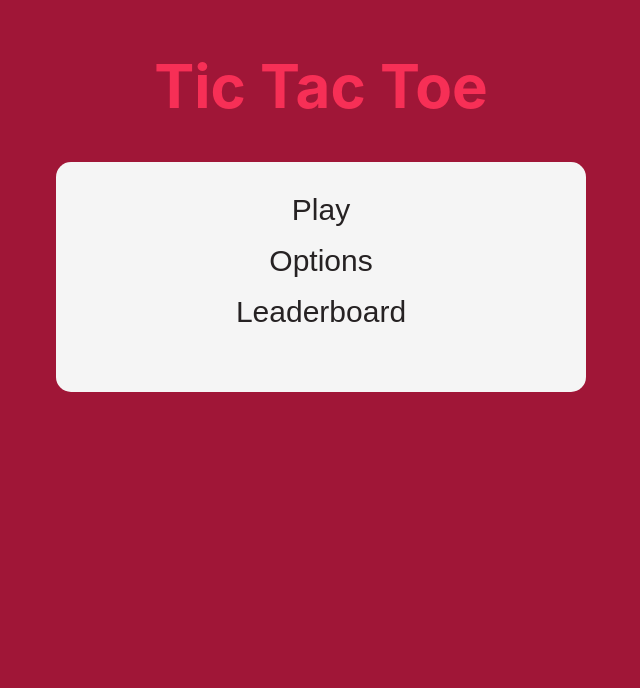
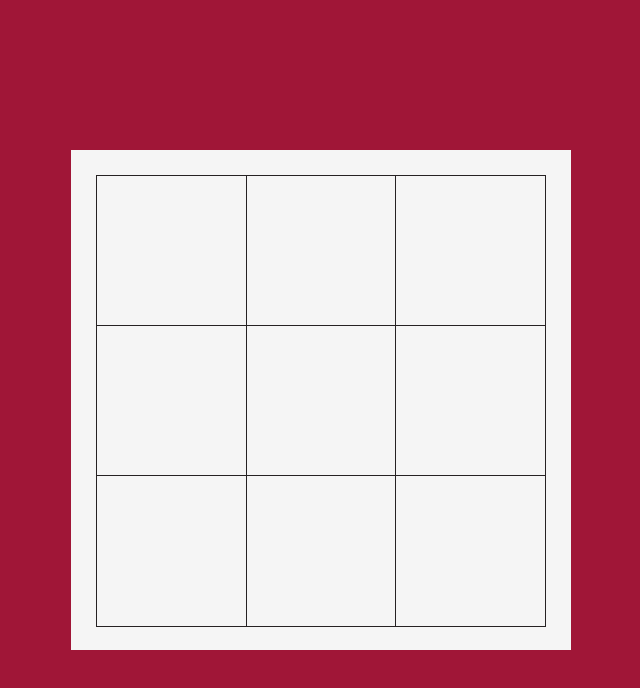
Before and after one commit to Martinica-Andrei/tic-tac-toe, a React (Create React App) app: page / in a window 1280 px wide. Both pictures are taken after a click on the button "Play". Shown: the top 688 px of the page, without its empty margins (319-959 px from the left). Built offline with nearby package versions, Linux system fonts and the light colour scheme.

Commit message:
added grid

```diff
--- /dev/null
+++ b/src/components/Game.tsx
@@ -0,0 +1,21 @@
+import React from 'react';
+import Grid from './Grid';
+
+class Game extends React.Component<{},{}>{
+
+    constructor(props :{}){
+        super(props);
+
+        this.state = {
+
+        };
+    }
+
+    render(): React.ReactNode {
+        return (
+            <Grid></Grid>
+        );
+    }
+}
+
+export default Game;
--- a/src/components/Grid.tsx
+++ b/src/components/Grid.tsx
@@ -1,20 +1,65 @@
 import React from 'react';
+import gridCSS from '../css/grid.module.css'
 
-class Grid extends React.Component{
+interface ComponentProps {
 
-    constructor(props : {}){
+}
+
+interface ComponentState {
+    matrix: string[][]
+}
+
+class Grid extends React.Component<ComponentProps, ComponentState>{
+    private _rows: number;
+    private _cols: number;
+    constructor(props: {}) {
         super(props);
 
+        this._rows = 3;
+        this._cols = 3;
+
         this.state = {
+            matrix: this.createMatrix()
+        };
 
-        };
+
     }
 
     render(): React.ReactNode {
+
+        var rows = [];
+
+        for(let r = 0; r < this._rows; r++){
+            let cells = [];
+            var hasBottomClass = r == this._rows - 1 ? gridCSS.bottomDiv : '';
+            for(let c = 0; c < this._cols; c++){
+                var classes = gridCSS.cell + ' ' + hasBottomClass;
+                if(c == this._cols - 1){
+                   classes += ' ' + gridCSS.rightDiv;
+                }
+                cells.push(<div key={c} className={classes}></div>)
+            }
+            rows.push(<div key={r} className={gridCSS.row}>{cells}</div>);
+        }
         return (
-            <div></div>
+            <div className={gridCSS.grid}>
+                {rows}
+            </div>
         );
     }
+
+    private createMatrix(): string[][] {
+        let matrix: string[][] = [];
+        for (let r = 0; r < this._rows; r++) {
+            matrix.push([]);
+            for (let c = 0; c < this._cols; c++) {
+                matrix[r].push(' ');
+            }
+        }
+        return matrix;
+    }
+
+
 }
 
 export default Grid;
--- a/src/components/MainMenu.tsx
+++ b/src/components/MainMenu.tsx
@@ -1,11 +1,12 @@
 import React from 'react'
 import appCSS from '../css/app.module.css'
-
+import Game from './Game';
 interface ComponentProps {
 
 }
 interface ComponentState {
     hidden: boolean;
+    isPlayGame: boolean;
 }
 
 class MainMenu extends React.Component<ComponentProps, ComponentState> {
@@ -15,12 +16,18 @@ class MainMenu extends React.Component<ComponentProps, ComponentState> {
 
         this.state = {
             hidden: false,
+            isPlayGame: false,
         }
     }
 
     render(): React.ReactNode {
         if (this.state.hidden) {
             return null;
+        }
+        if(this.state.isPlayGame){
+            return (
+                <Game></Game>
+            );
         }
         return (
             <div>
@@ -35,6 +42,7 @@ class MainMenu extends React.Component<ComponentProps, ComponentState> {
     }
 
     playHandler = () =>{
+        this.setState({isPlayGame:true});
     }
 
 }
--- a/src/css/app.module.css
+++ b/src/css/app.module.css
@@ -40,4 +40,5 @@ body{
 .actionButton:hover{
     color: var(--pink);
     text-decoration:underline;
+    cursor: pointer;
 }
--- /dev/null
+++ b/src/css/grid.module.css
@@ -0,0 +1,35 @@
+.grid {
+    position: relative;
+    background-color: var(--white);
+    width:450px;
+    height:450px;
+    padding:25px;
+    left: 50%;
+    top:50%;
+    transform: translate(-50%, -50%);
+    display:flex;
+    flex-direction: column;
+    justify-content: space-between;
+}
+
+.row{
+    width:100%;
+    height:100%;
+    display:flex;
+    justify-content: space-between;
+}
+
+.cell{
+    border-top:1px solid var(--black);
+    border-left:1px solid var(--black);
+    width:100%;
+    height:100%;
+}
+
+.rightDiv{
+    border-right: 1px solid var(--black);
+}
+
+.bottomDiv{
+    border-bottom: 1px solid var(--black);
+}
--- a/src/index.css
+++ b/src/index.css
@@ -11,3 +11,11 @@ code {
   font-family: source-code-pro, Menlo, Monaco, Consolas, 'Courier New',
     monospace;
 }
+
+html{
+  height:100%;
+}
+
+body , #root{
+  height:inherit;
+}
```
